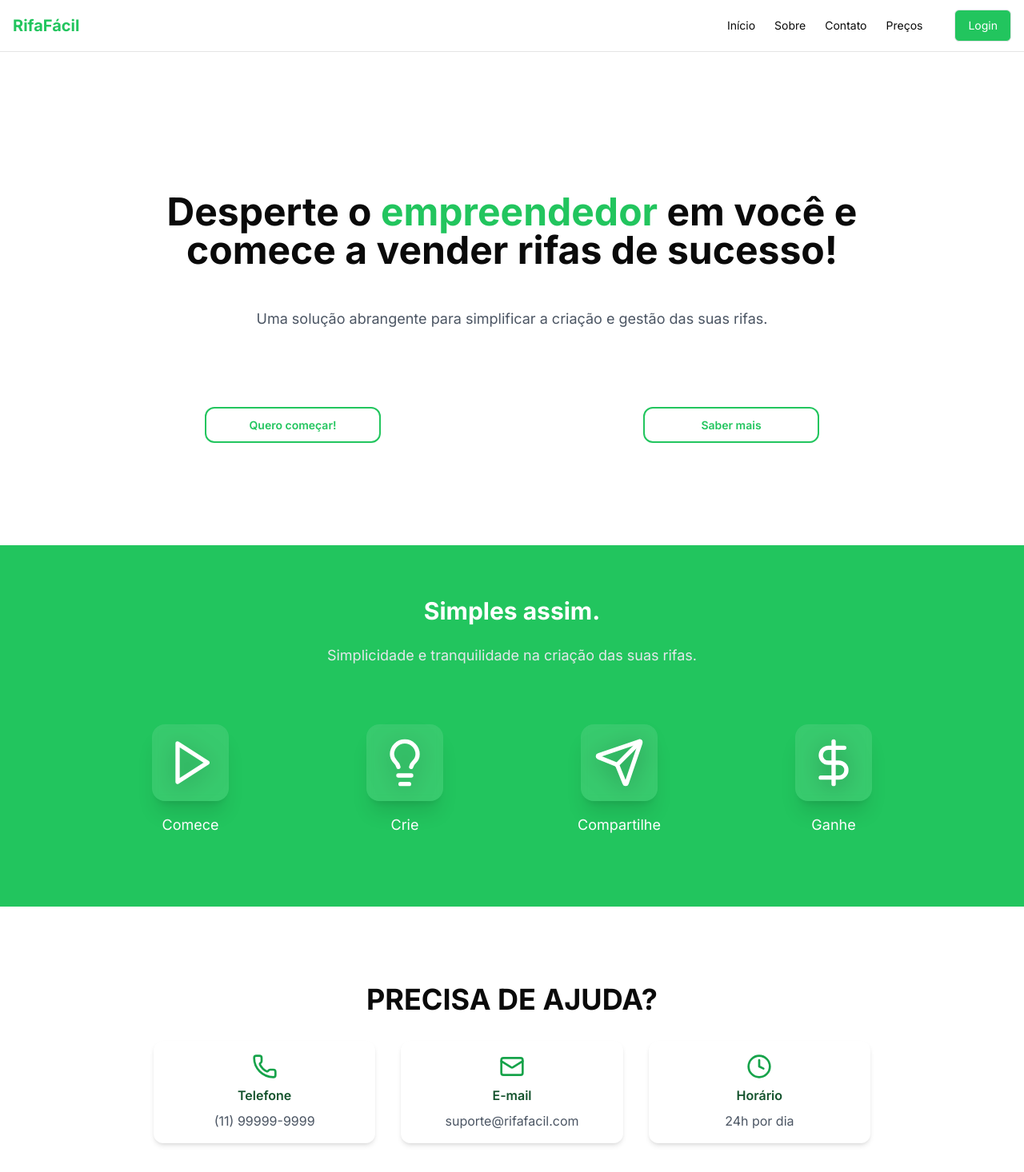
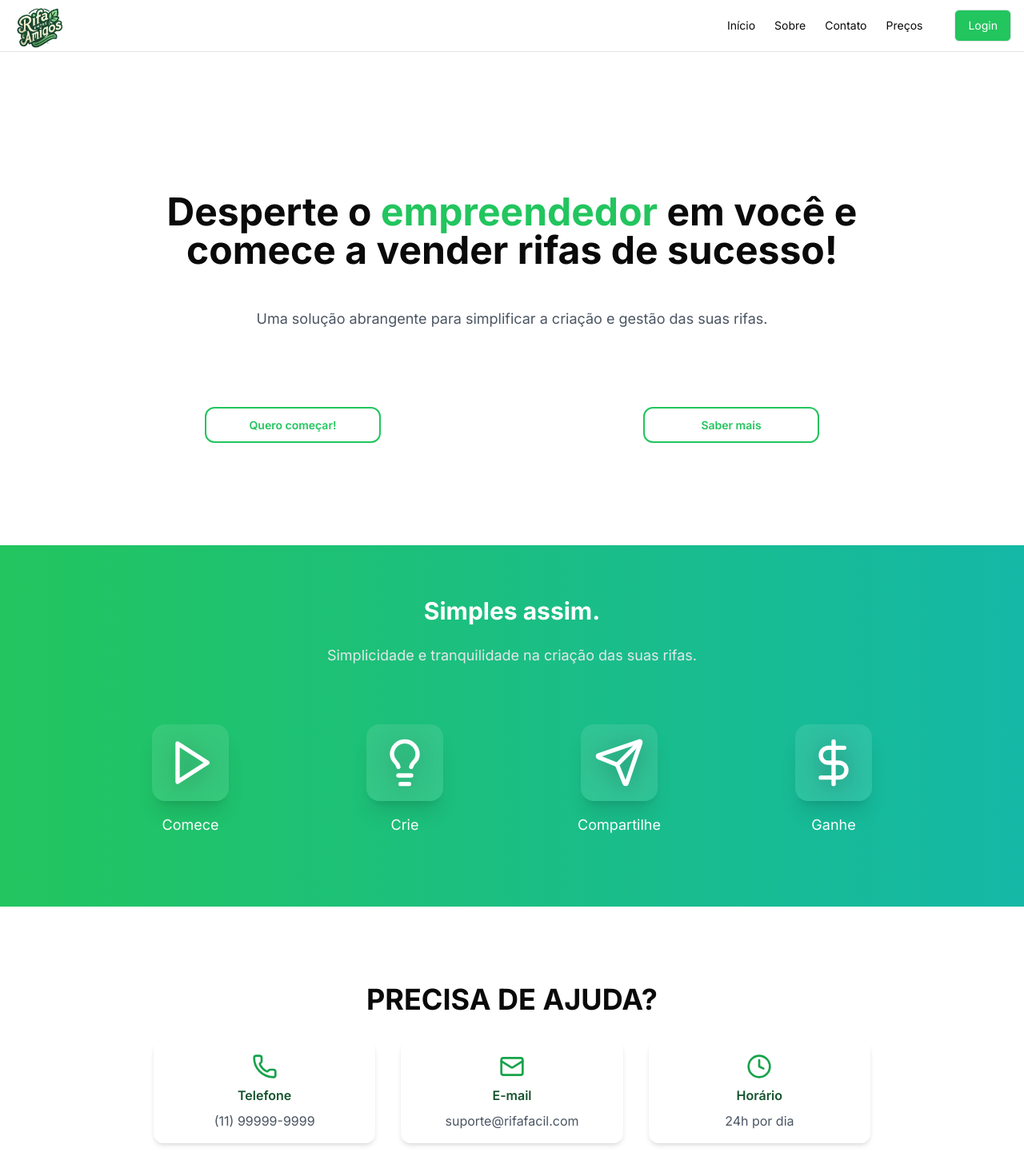
Before and after one commit to TheusChagas/Rifa-Solidaria, a Next.js app: page / in a window 1280 px wide. Shown: the top 1466 px of the page at 80% size. Built offline with nearby package versions, Linux system fonts and the light colour scheme.

Commit message:
Home and Navbar

```diff
--- a/app/page.tsx
+++ b/app/page.tsx
@@ -6,6 +6,7 @@ import { cn } from "@/lib/utils";
 
 export default function Home() {
     return (
+        <div>
             <main className="flex flex-col items-center text-center overflow-x-hidden">
                 {/* Navbar - Verificar se já é responsivo internamente */}
                 <Navbar />
@@ -24,7 +25,7 @@ export default function Home() {
                 </section>
 
                 {/* Features Section - Grid e tamanhos responsivos */}
-            <section className="w-full bg-green-500 text-white py-12 md:py-16 px-6 sm:px-12">
+                <section className="w-full bg-gradient-to-r from-green-500 to-teal-500 text-white py-12 md:py-16 px-6 sm:px-12">
                     <h3 className="text-2xl sm:text-3xl font-bold mb-4 sm:mb-6">Simples assim.</h3>
                     <p className="text-gray-200 text-sm sm:text-lg mb-8 sm:mb-12">
                         Simplicidade e tranquilidade na criação das suas rifas.
@@ -87,5 +88,6 @@ export default function Home() {
                     </div>
                 </section>
             </main>
+        </div>
     );
 }
--- a/components/Navbar.tsx
+++ b/components/Navbar.tsx
@@ -1,9 +1,11 @@
 "use client";
 
-import { useState } from "react";
-import Link from "next/link";
-import { Menu, X } from "lucide-react";
-import { Button } from "@/components/ui/button";
+import { useState } from "react"
+import Link from "next/link"
+import Image from "next/image"
+import Logo from "@/assets/Logo.png"
+import { Menu, X } from "lucide-react"
+import { Button } from "@/components/ui/button"
 import {
     DropdownMenu,
     DropdownMenuContent,
@@ -25,8 +27,16 @@ export function Navbar() {
         <nav className="w-full border-b bg-white">
             <div className="container mx-auto flex h-16 items-center justify-between px-4">
                 {/* Logo */}
-                <Link href="/" className="text-xl font-bold text-green-500">
-                    RifaFácil
+                <Link href="/" className="flex items-center gap-2">
+                    <Image
+                        src={Logo}
+                        alt="RifaFácil Logo"
+                        className="h-[72px] w-auto"
+                    />
+                    <div className="flex flex-col hidden">
+                        <span className="text-xl font-bold text-green-500 leading-[16px]">Rifa entre</span>
+                        <span className="text-xl font-bold text-green-500 leading-[16px] mr-[20px]">Amigos</span>
+                    </div>
                 </Link>
 
                 {/* Desktop Navigation */}
--- a/package.json
+++ b/package.json
@@ -16,6 +16,7 @@
     "@radix-ui/react-dropdown-menu": "^2.1.5",
     "@radix-ui/react-label": "^2.1.1",
     "@radix-ui/react-slot": "^1.1.1",
+    "aos": "^2.3.4",
     "class-variance-authority": "^0.7.1",
     "clsx": "^2.1.1",
     "embla-carousel-react": "^8.5.2",
```
Also changed, not shown: 1 other file (tests, documents, lock files or other folders). Lines whose indentation alone changed are shown as unchanged.
